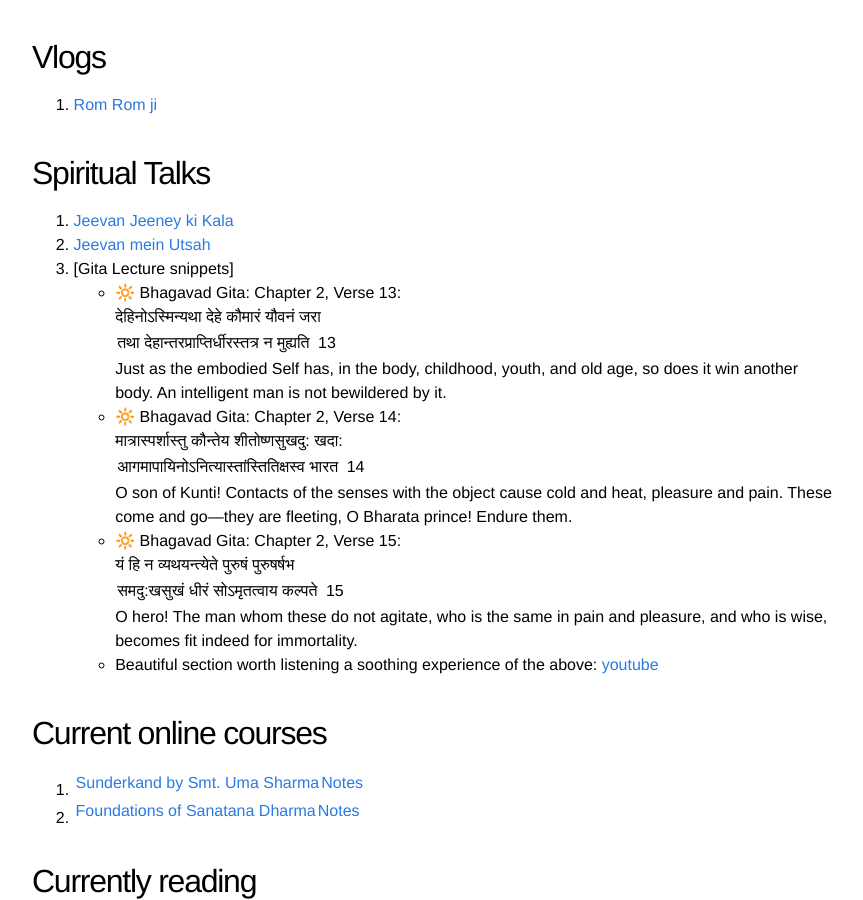
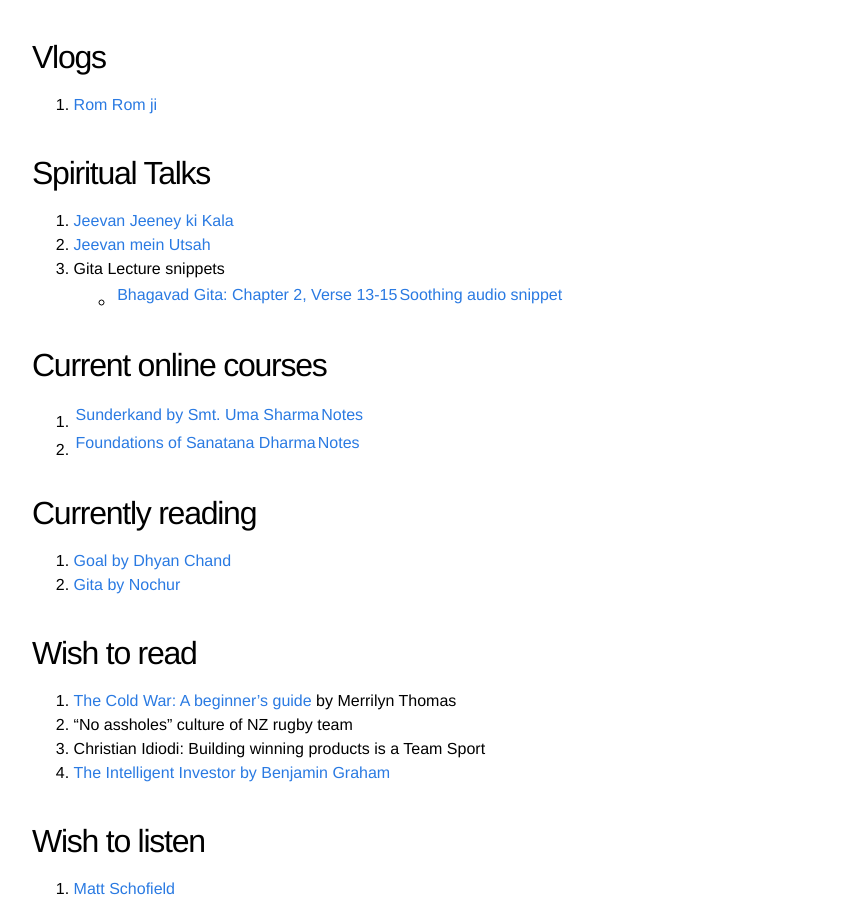
Before and after one commit to kislayabhi/kislayabhi.github.io, a Jekyll site: the page built from _posts/2024-7-23-My-personal-playlist.md, in a window 1280 px wide and 900 px high, scrolled down 1588 px. Shown: the whole window, without its empty margins (208-1071 px from the left). Built offline with Jekyll 4.4.1, drawn with Linux system fonts in a browser that asks for light colours; comment, search, counter and statistics services are not loaded.

Commit message:
Update 2024-7-23-My-personal-playlist.md

```diff
--- a/_posts/2024-7-23-My-personal-playlist.md
+++ b/_posts/2024-7-23-My-personal-playlist.md
@@ -56,31 +56,8 @@ I have since very recently started realizing that there are certain things out t
 ## Spiritual Talks
 1. [Jeevan Jeeney ki Kala](https://youtu.be/mVBl__RbDsI)
 2. [Jeevan mein Utsah](https://youtu.be/JnGvHt4aorY)
-3. [Gita Lecture snippets]
-    - 🔆 Bhagavad Gita: Chapter 2, Verse 13:
-
-         देहिनोऽस्मिन्यथा देहे कौमारं यौवनं जरा
-
-         तथा देहान्तरप्राप्तिर्धीरस्तत्र न मुह्यति || 13||
-
-         Just as the embodied Self has, in the body, childhood, youth, and old age, so does it win another body. An intelligent man is not bewildered by it.
-
-    - 🔆 Bhagavad Gita: Chapter 2, Verse 14:
-
-         मात्रास्पर्शास्तु कौन्तेय शीतोष्णसुखदु: खदा:
-
-         आगमापायिनोऽनित्यास्तांस्तितिक्षस्व भारत || 14||
-
-         O son of Kunti! Contacts of the senses with the object cause cold and heat, pleasure and pain. These come and go—they are fleeting, O Bharata prince! Endure them.
-
-    - 🔆 Bhagavad Gita: Chapter 2, Verse 15:
-
-         यं हि न व्यथयन्त्येते पुरुषं पुरुषर्षभ
-
-         समदु:खसुखं धीरं सोऽमृतत्वाय कल्पते || 15||
-
-         O hero! The man whom these do not agitate, who is the same in pain and pleasure, and who is wise, becomes fit indeed for immortality.
-    - Beautiful section worth listening a soothing experience of the above: [youtube](https://youtu.be/QD6PMVBDrZ4?t=1990)
+3. Gita Lecture snippets
+    - [Bhagavad Gita: Chapter 2, Verse 13-15](https://github.com/kislayabhi/kislayabhi.github.io/blob/master/_posts/Gita.md) | [Soothing audio snippet](https://youtu.be/QD6PMVBDrZ4?t=1990)
 
 ## Current online courses
 1. [Sunderkand by Smt. Uma Sharma](https://youtu.be/QZoJ5rbu65E) | [Notes](https://docs.google.com/document/d/1ke8AWx5qmxLOrPC1_C1CGBw_p7wyyg5dCmLWkpfZ_3o/edit)
```
